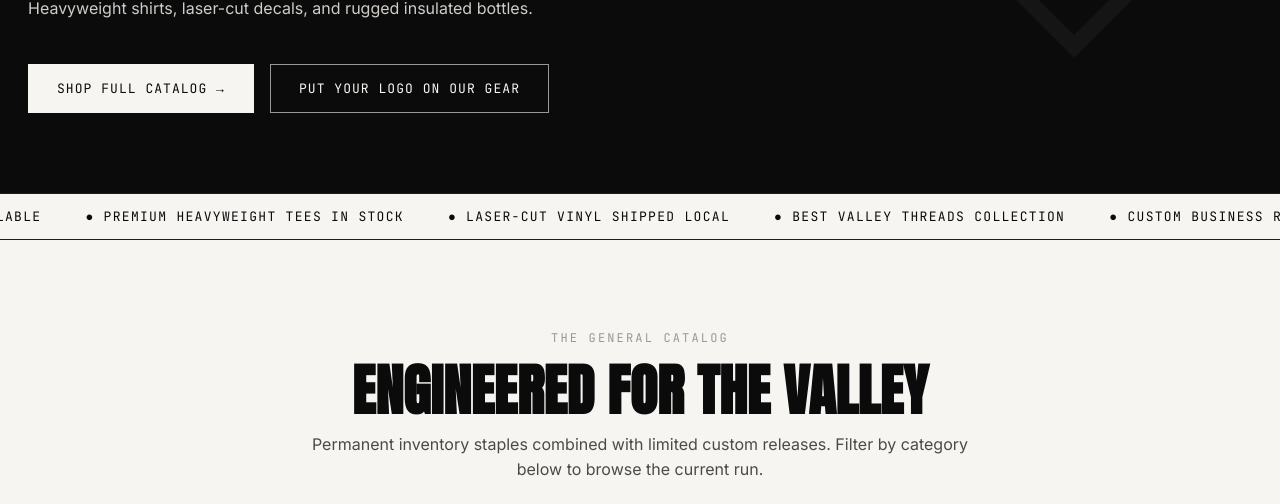
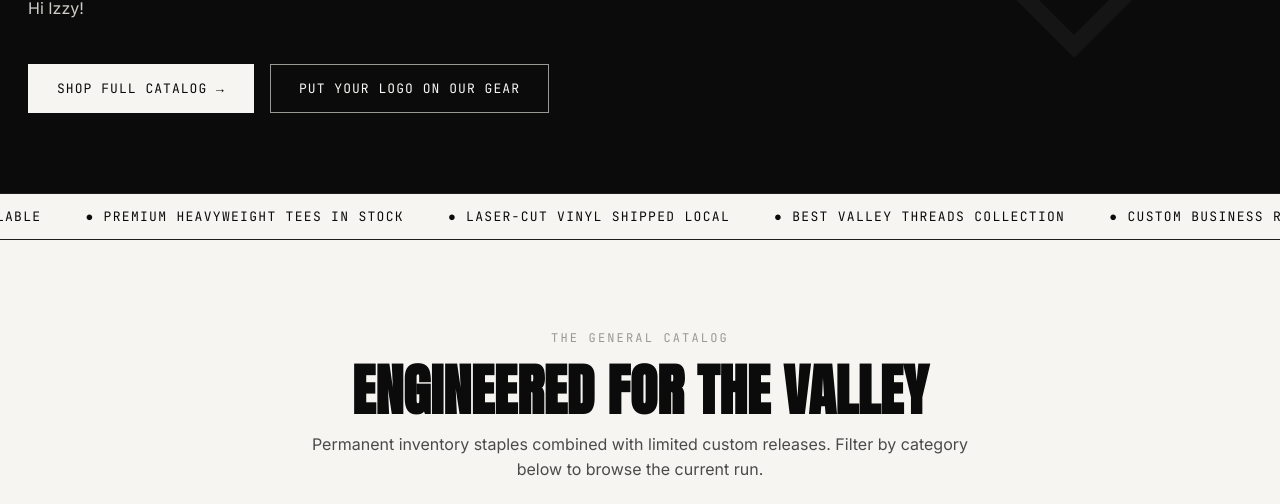
Before and after one commit to kenntupe-wq/wvcoriginals, a plain HTML site: page index.html in a window 1280 px wide. Shown: the part 596-1100 px from the top of the page. Drawn offline with Linux system fonts and the light colour scheme.

Commit message:
Update hero-sub paragraph text

```diff
--- a/index.html
+++ b/index.html
@@ -248,7 +248,7 @@
     WVC Originals
     <span class="script-inline">WestValley Threads</span>
   </h1>
-  <p class="hero-sub">Heavyweight shirts, laser-cut decals, and rugged insulated bottles. </p>
+  <p class="hero-sub">Hi Izzy!</p>
   <div class="hero-ctas">
     <a href="#catalog" class="hero-cta">Shop Full Catalog →</a>
     <a href="#custom-portal" class="hero-cta secondary">Put Your Logo On Our Gear</a>
```
